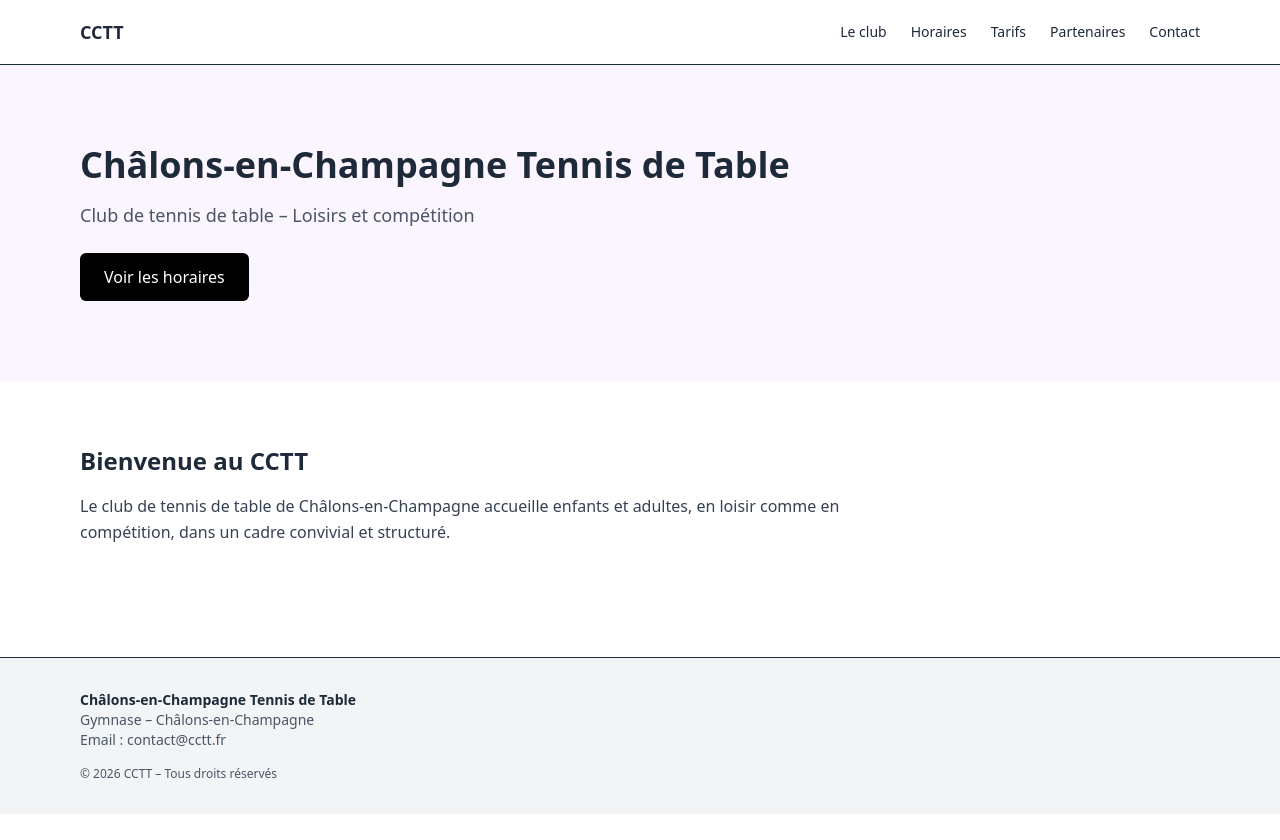
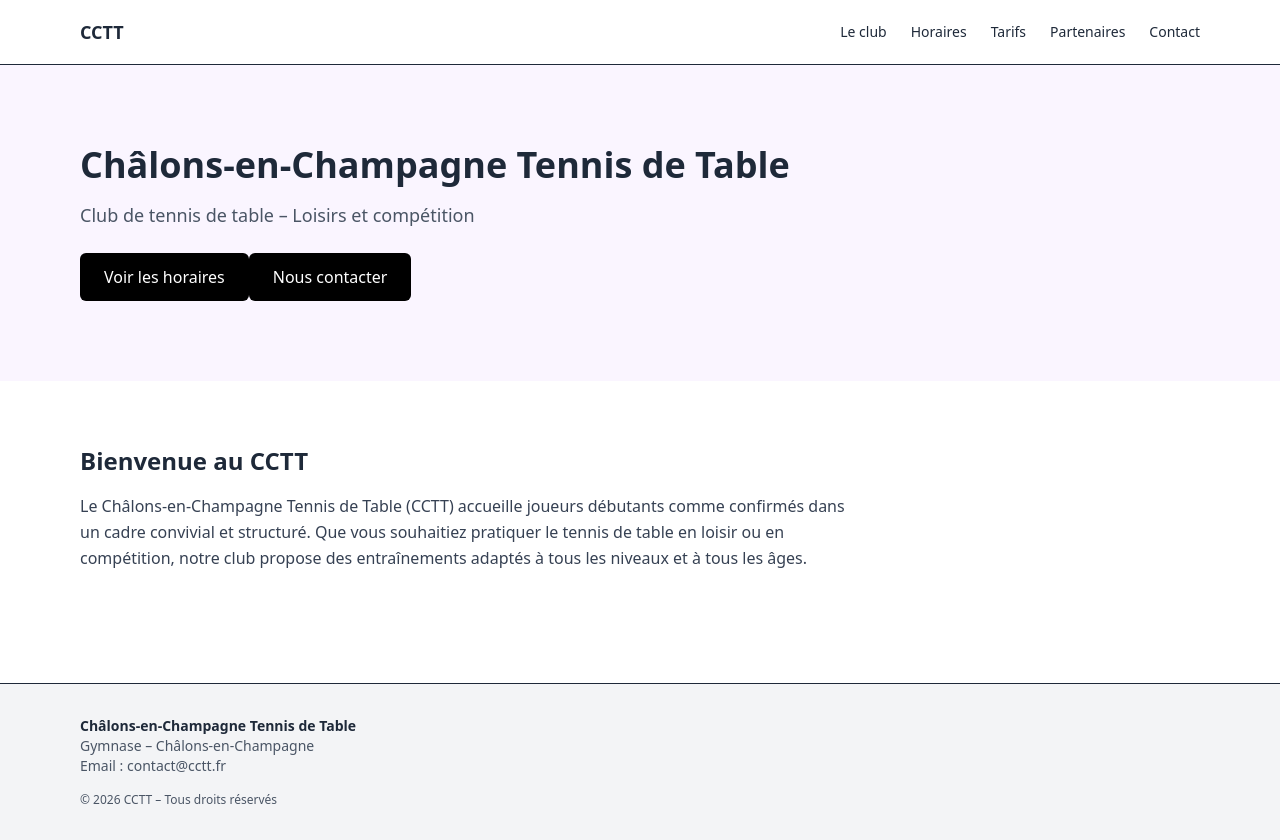
Before and after one commit to jesared/club-cctt, a Next.js app: page / in a window 1280 px wide. Before the commit the page ends 814 px from the top, so only its background shows below. Built offline with nearby package versions, Linux system fonts and the light colour scheme.

Commit message:
update home

```diff
--- a/app/page.tsx
+++ b/app/page.tsx
@@ -16,6 +16,12 @@ export default function HomePage() {
           >
             Voir les horaires
           </a>
+          <a
+            href="/contact"
+            className="inline-block bg-black text-white px-6 py-3 rounded-md"
+          >
+            Nous contacter
+          </a>
         </div>
       </section>
 
@@ -23,9 +29,11 @@ export default function HomePage() {
       <section className="max-w-6xl mx-auto px-4 py-16">
         <h2 className="text-2xl font-semibold mb-4">Bienvenue au CCTT</h2>
         <p className="text-gray-700 leading-relaxed max-w-3xl">
-          Le club de tennis de table de Châlons-en-Champagne accueille enfants
-          et adultes, en loisir comme en compétition, dans un cadre convivial et
-          structuré.
+          Le Châlons-en-Champagne Tennis de Table (CCTT) accueille joueurs
+          débutants comme confirmés dans un cadre convivial et structuré. Que
+          vous souhaitiez pratiquer le tennis de table en loisir ou en
+          compétition, notre club propose des entraînements adaptés à tous les
+          niveaux et à tous les âges.
         </p>
       </section>
     </>
```
